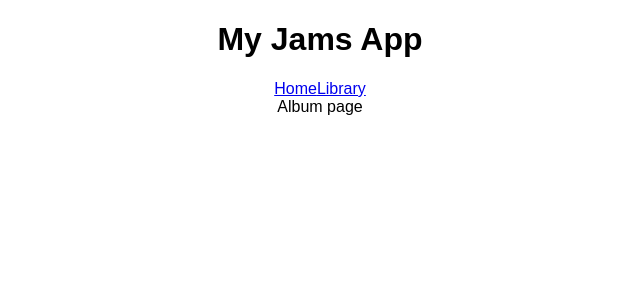
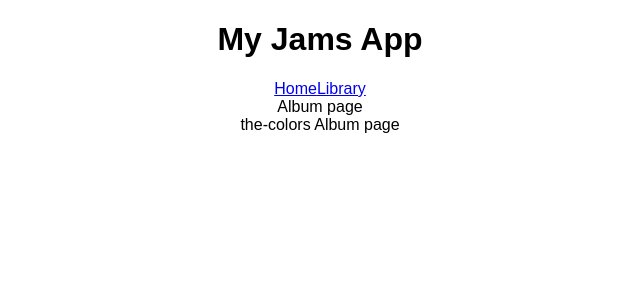
Before and after one commit to ivynguyen003/my-jams-app, a React (Create React App) app: page /album/the-colors in a window 1280 px wide. Shown: the top 300 px of the page, without its empty margins (320-960 px from the left). Built offline with nearby package versions, Linux system fonts and the light colour scheme.

Commit message:
Link to each album

```diff
--- a/src/App.js
+++ b/src/App.js
@@ -22,6 +22,7 @@
           <Route exact path="/" component={Landing} />
           <Route path="/library" component={Library} />
           <Route path="/album" component={Album} />
+          <Route path="/album/:slug" component={Album} />
         </main>
       </div>
     );
--- a/src/components/Album.js
+++ b/src/components/Album.js
@@ -1,10 +1,13 @@
-import React from 'react';
+import React, { Component } from 'react';
 
-const Album = () => (
-  <section className = "album">
-    Album page
-  </section>
-
-);
+class Album extends Component {
+  render() {
+    return (
+      <section className="album">
+        {this.props.match.params.slug} Album page
+      </section>
+    );
+  }
+}
 
 export default Album;
--- a/src/components/Library.js
+++ b/src/components/Library.js
@@ -1,4 +1,5 @@
 import React, { Component } from 'react';
+import {Link} from 'react-router-dom';
 import albumData from './../data/album';
 
 class Library extends Component {
@@ -11,13 +12,13 @@
       <section className="library">
         {
           this.state.albums.map( (album, index) =>
-            <div key={index}>
+            <Link to={`/album/${album.slug}`} key={index}>
               {album.title}
               <img src={album.albumCover} alt={album.title}/>
               <div>{album.title}</div>
               <div>{album.artist}</div>
               <div>{album.songs.length} songs </div>
-            </div>
+            </Link>
           )
         }
       </section>
```
